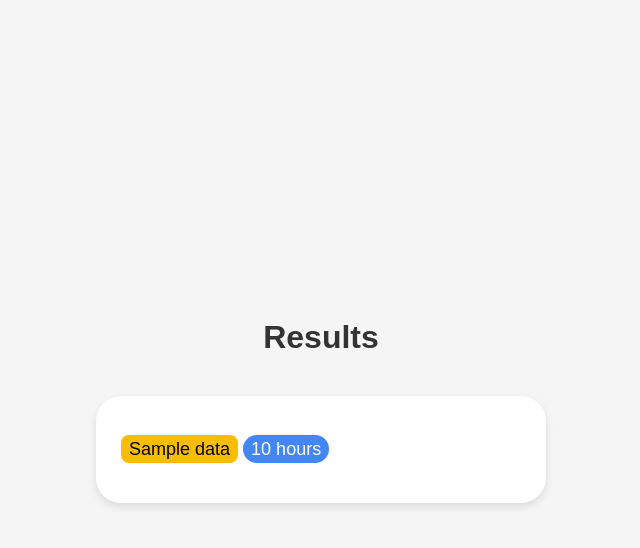
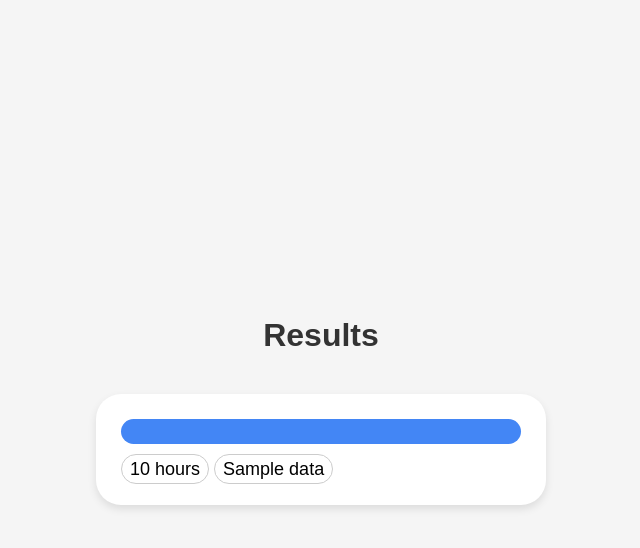
Before and after one commit to noelkronenberg/canalysis, a Flask app: template templates/result.html in a window 1280 px wide. Shown: the top 548 px of the page, without its empty margins (319-959 px from the left). Run offline with Flask 3, Linux system fonts and the light colour scheme; the template is opened without the code that fills it: most values are stand-ins (such as "Sample title", 1, 10 or a date in 2020).

Commit message:
added bar chart, fixed file name overflow

```diff
--- a/static/css/main.css
+++ b/static/css/main.css
@@ -71,6 +71,10 @@ label.file-input {
     cursor: pointer;
 }
 
+#fileInputLabel {
+    word-break: break-all;
+}
+
 form {
     display: flex;
     flex-direction: column;
@@ -114,15 +118,31 @@ span.title, span.hours {
     padding: 4px 8px;
 }
 
-span.title {
-    border-radius: var(--border-radius-3);
-    background-color: var(--color-2);
+span.title, span.hours {
+    border-radius: 99px;
+    border: var(--border-1);
 }
 
-span.hours {
+.chart-container {
+    position: relative;
+    width: 100%;
+    margin-bottom: 35px;
+}
+
+.container .chart-container:last-child, .container .chart-container p:last-child {
+    margin-bottom: 0px !important;
+}
+
+.bar {
+    background-color: var(--color-1);
+    margin-bottom: 5px;
+    height: 25px;
+    transition: width 0.5s ease;
     border-radius: 99px;
-    background-color: var(--color-1);
-    color: #fff;
+}
+
+.bar-desc {
+    margin-top: 15px;
 }
 
 @media only screen and (max-width: 600px) {
--- a/templates/result.html
+++ b/templates/result.html
@@ -15,11 +15,33 @@
 
             <div class="container">
                 {% for title, hours in data.items() %}
-                    <p><span class="title">{{ title }}</span> <span class="hours">{{ hours }} hours</span></p>
+                <div class="chart-container">
+                    <div class="bar" style="width: {{ hours }}%;"></div>
+                    <p class="bar-desc"><span class="hours">{{ hours }} hours</span> <span class="title">{{ title }}</span></p>
+                </div>
                 {% endfor %}
             </div>
 
         </div>
 
+        <script>
+            // update bar widths dynamically
+            document.addEventListener("DOMContentLoaded", function() {
+                var bars = document.querySelectorAll(".bar");
+
+                // total percentage
+                var totalPercentage = 0;
+                bars.forEach(function(bar) {
+                    totalPercentage += parseFloat(bar.style.width);
+                });
+
+                // adjust each bar width
+                bars.forEach(function(bar) {
+                    var percentage = (parseFloat(bar.style.width) / totalPercentage) * 100;
+                    bar.style.width = percentage + "%";
+                });
+            });
+        </script>
+
     </body>
 </html>
```
